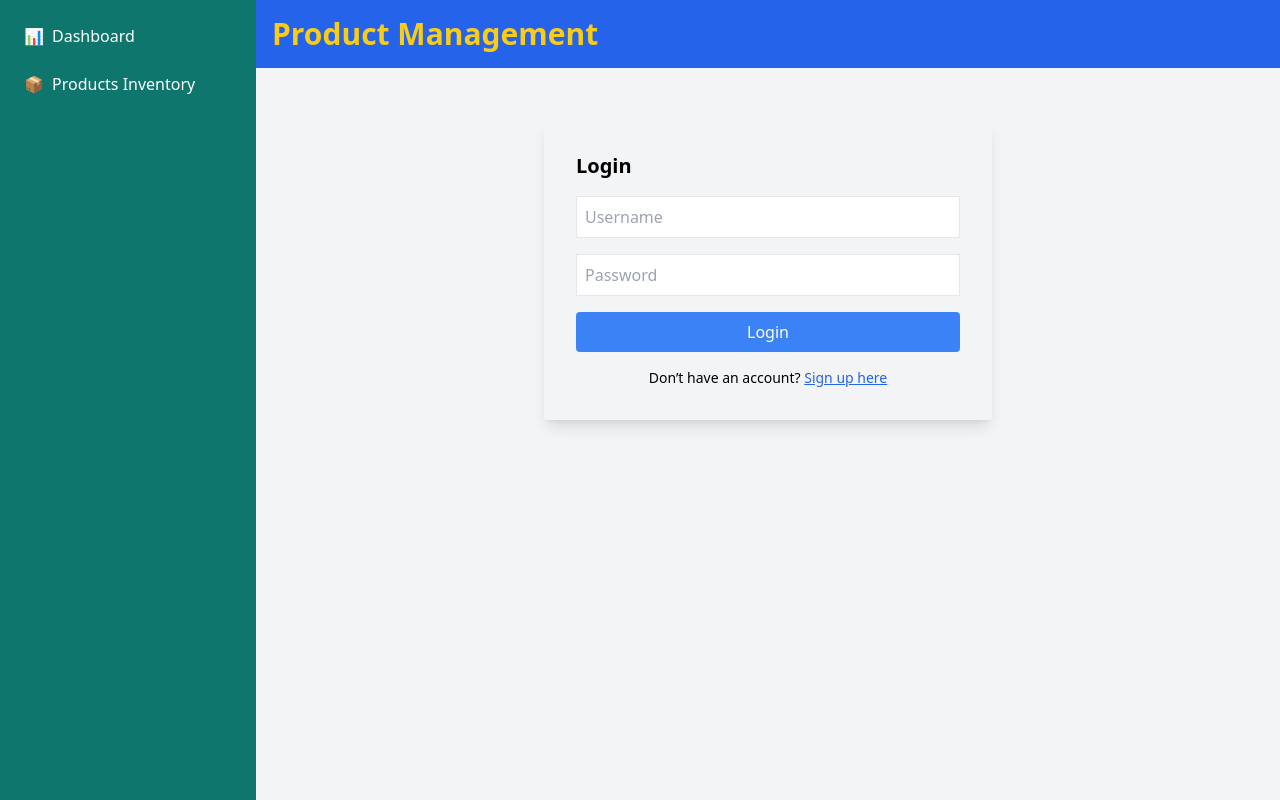
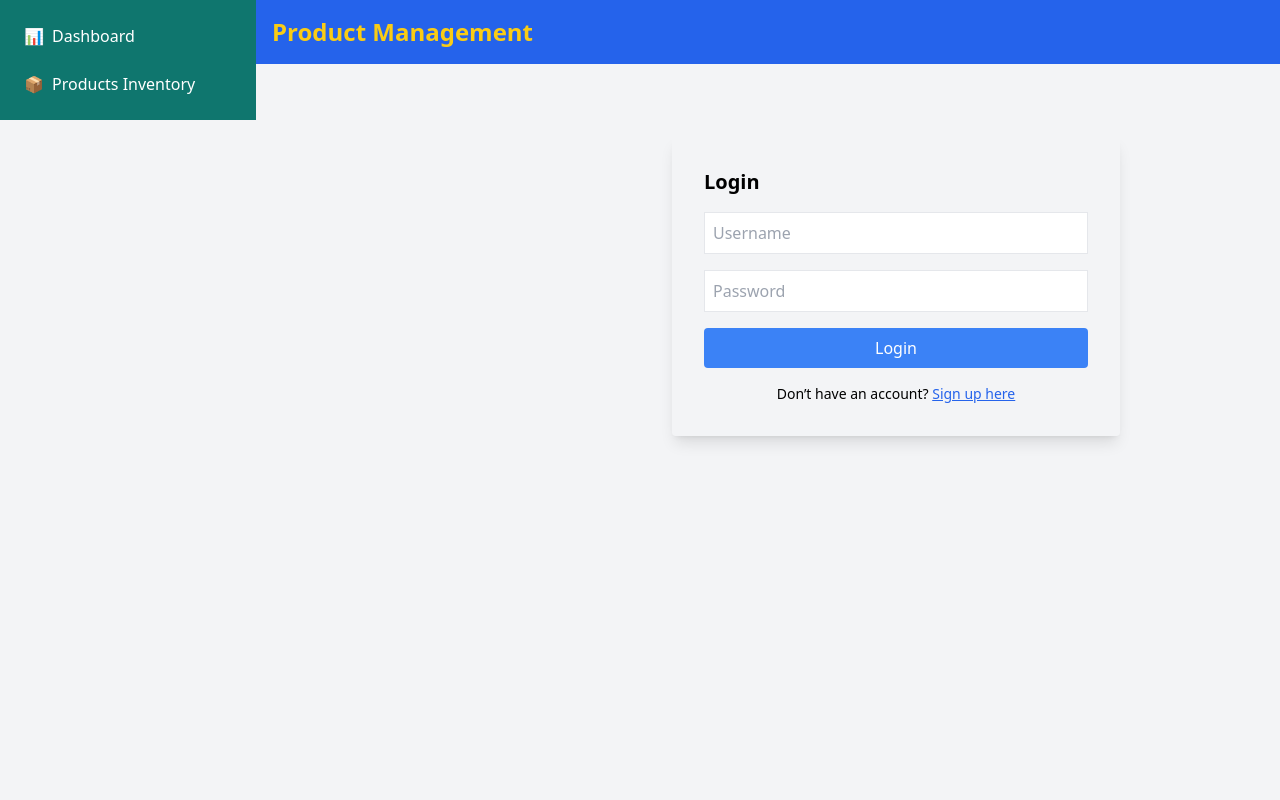
Before and after one commit to muhammadshakoor/crud-app-frontend, a React (Vite) app: page /login in a window 1280 px wide. Built offline with nearby package versions, Linux system fonts and the light colour scheme; no server answers.

Commit message:
sidebar updated App.tsx

```diff
--- a/src/App.tsx
+++ b/src/App.tsx
@@ -54,6 +54,7 @@
 // export default App;
 
 import { BrowserRouter as Router, Routes, Route, NavLink } from 'react-router-dom';
+import { useState } from 'react';
 import { AuthProvider } from './auth/AuthContext';
 import ProtectedRoute from './auth/ProtectedRoute';
 import ProductList from './components/ProductList';
@@ -61,16 +62,23 @@ import Login from './pages/Login';
 import Signup from './pages/Signup';
 import NotAuthorized from './pages/NotAuthorized';
 import Dashboard from './pages/Dashboard';
+import { Menu } from 'lucide-react';
 
 function App() {
+  const [sidebarOpen, setSidebarOpen] = useState(false);
+
   return (
     <AuthProvider>
       <Router>
         <div className="flex min-h-screen bg-gray-100">
-          {/* Fixed Sidebar */}
-          <div className="w-64 bg-teal-700 text-white p-4 fixed h-full overflow-y-auto">
+          {/* Sidebar */}
+          <div
+            className={`bg-teal-700 text-white p-4 fixed h-full overflow-y-auto z-20 transform transition-transform duration-300 ease-in-out
+              ${sidebarOpen ? 'translate-x-0' : '-translate-x-full'}
+              w-64 lg:translate-x-0 lg:static lg:block`}
+          >
             <nav>
-              <ul className="space-y-2">
+              <ul className="space-y-2 mt-12 lg:mt-0">
                 <li>
                   <NavLink
                     to="/dashboard"
@@ -95,16 +103,32 @@ function App() {
             </nav>
           </div>
 
-          {/* Main Content with Margin for Fixed Sidebar */}
-          <div className="flex-1 ml-64 p-4">
-            <header className="bg-blue-600 text-white p-4 fixed top-0 left-64 right-0 z-10 flex justify-between items-center rounded-none">
-              <h1 className="text-3xl font-bold text-yellow-400">Product Management</h1>
+          {/* Main Content */}
+          <div className="flex-1 lg:ml-64 p-4 w-full">
+            {/* Header */}
+            <header className="bg-blue-600 text-white p-4 fixed top-0 left-0 right-0 z-10 flex justify-between items-center lg:left-64">
+              <button
+                className="lg:hidden text-white"
+                onClick={() => setSidebarOpen(!sidebarOpen)}
+              >
+                <Menu size={28} />
+              </button>
+              <h1 className="text-2xl font-bold text-yellow-400 mx-auto lg:mx-0">Product Management</h1>
             </header>
-            <main className="container mx-auto p-4 pt-16 max-w-[90vw]">
+
+            {/* Main Section */}
+            <main className="container mx-auto p-4 pt-20 max-w-[95vw]">
               <Routes>
                 <Route path="/signup" element={<Signup />} />
                 <Route path="/login" element={<Login />} />
-                <Route path="/dashboard" element={<ProtectedRoute allowedRoles={['admin', 'user']}><Dashboard /></ProtectedRoute>} />
+                <Route
+                  path="/dashboard"
+                  element={
+                    <ProtectedRoute allowedRoles={['admin', 'user']}>
+                      <Dashboard />
+                    </ProtectedRoute>
+                  }
+                />
                 <Route
                   path="/"
                   element={
```
